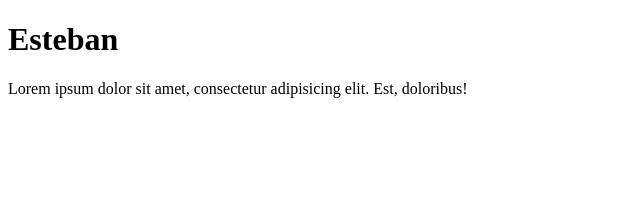
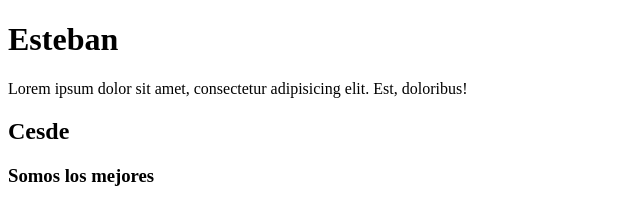
Before and after one commit to Estigma9/EjercicioGIt, a plain HTML site: page Index.html in a window 1280 px wide. Shown: the whole page, without its empty margins (0-640 px from the left). Drawn offline with Linux system fonts and the light colour scheme.

Commit message:
Creamos un h2 y un h3

```diff
--- a/Index.html
+++ b/Index.html
@@ -9,6 +9,8 @@
 <body>
     <h1>Esteban</h1>
     <p>Lorem ipsum dolor sit amet, consectetur adipisicing elit. Est, doloribus!</p>
+    <h2>Cesde</h2>
+    <h3>Somos los mejores</h3>
 
 
 
```
